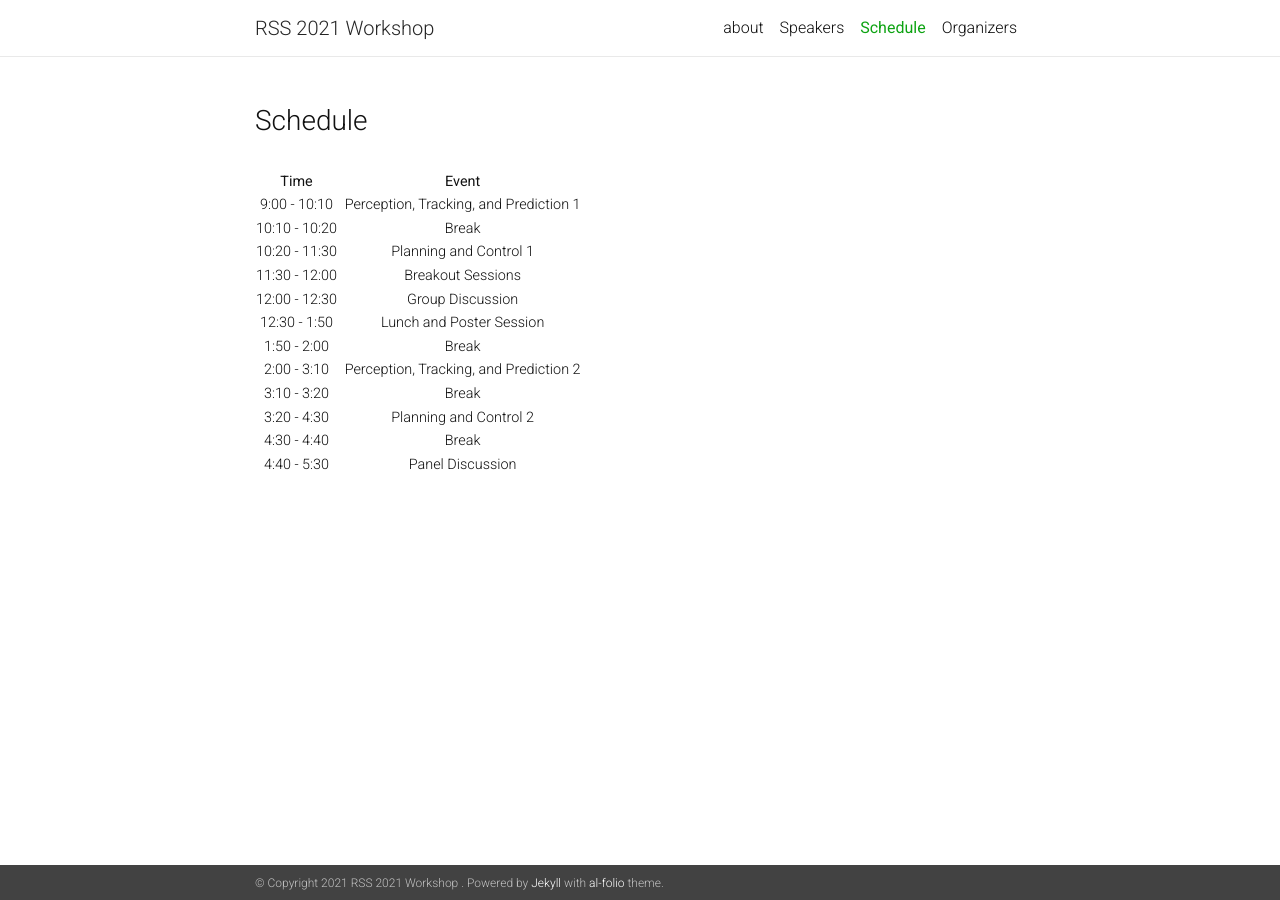
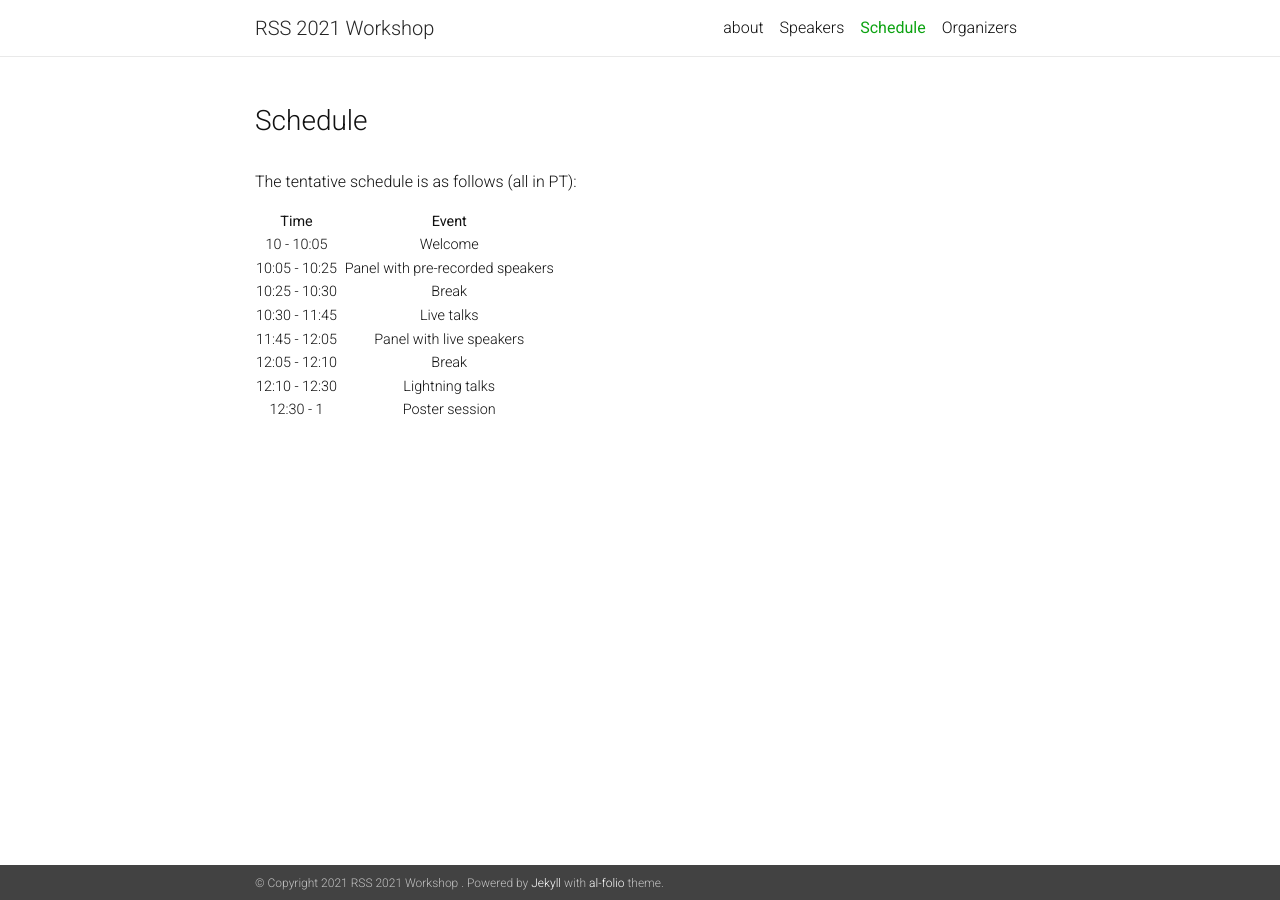
Before and after one commit to NegarMehr/RSS2021Workshop, a Jekyll site: the page built from _pages/schedule.md, in a window 1280 px wide. Built offline with Jekyll 4.4.1, drawn with Linux system fonts in a browser that asks for light colours; nearby versions of some CDN libraries; a style sheet for code colours, icons or effects is not loaded.

Commit message:
schedule updated

```diff
--- a/_pages/schedule.md
+++ b/_pages/schedule.md
@@ -7,19 +7,15 @@ nav: true
 order: c
 ---
 
-
+The tentative schedule is as follows (all in PT):
 
 | Time | |Event |
 |:------:|------|:----:|
-| 9:00 - 10:10     |  |Perception, Tracking, and Prediction 1 |
-| 10:10 - 10:20 | | Break |
-| 10:20 - 11:30 | | Planning and Control 1 |
-| 11:30 - 12:00 | |Breakout Sessions |
-| 12:00 - 12:30 | |Group Discussion |
-| 12:30 - 1:50 | |Lunch and Poster Session |
-| 1:50 - 2:00 | |Break |
-| 2:00 - 3:10 | |Perception, Tracking, and Prediction 2 |
-| 3:10 - 3:20 | |Break |
-| 3:20 - 4:30 | |Planning and Control 2 |
-| 4:30 - 4:40 | |Break |
-| 4:40 - 5:30 | |Panel Discussion |
+| 10 - 10:05 | | Welcome |
+| 10:05 - 10:25 | | Panel with pre-recorded speakers |
+| 10:25 - 10:30 | |  Break |
+| 10:30 - 11:45 | |  Live talks |
+| 11:45 - 12:05 | |  Panel with live speakers |
+| 12:05 - 12:10 | |  Break |
+| 12:10 - 12:30 | | Lightning talks |
+| 12:30 - 1 | | Poster session |
```
